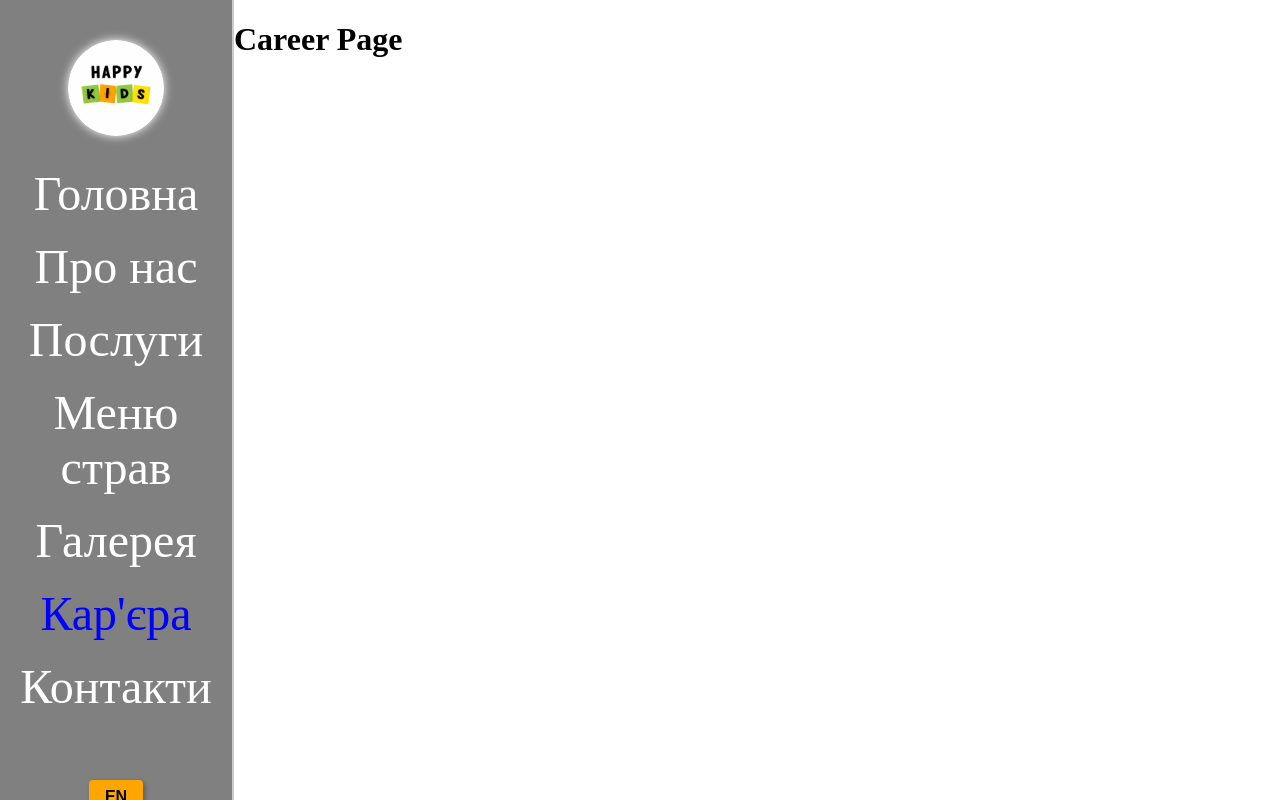
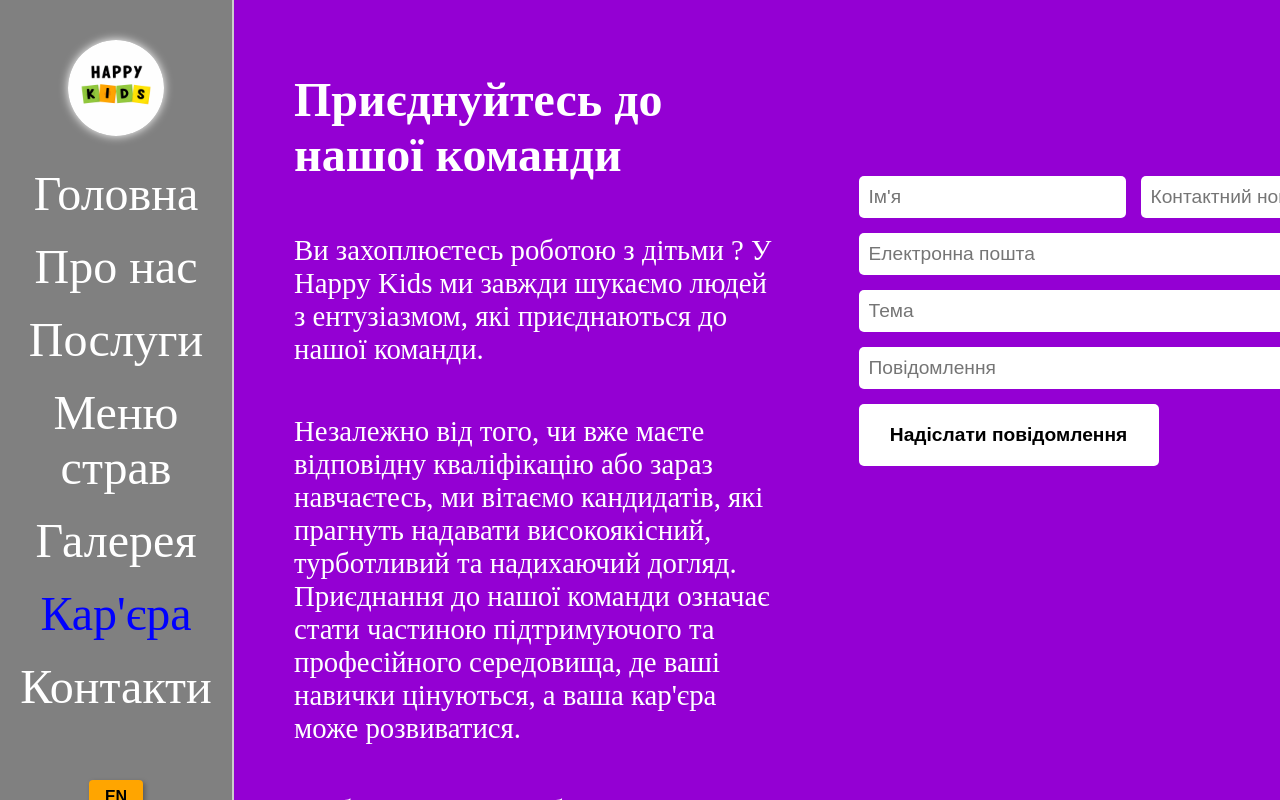
Before and after one commit to vicberger7/HappyKids, a React (Vite) app: page /career in a window 1280 px wide. Built offline with nearby package versions, Linux system fonts and the light colour scheme.

Commit message:
Minor updates

```diff
--- a/package.json
+++ b/package.json
@@ -10,6 +10,7 @@
     "preview": "vite preview"
   },
   "dependencies": {
+    "@emailjs/browser": "^4.4.1",
     "i18next-browser-languagedetector": "^8.2.1",
     "react": "^19.2.4",
     "react-dom": "^19.2.4",
--- a/src/i18/en.json
+++ b/src/i18/en.json
@@ -31,12 +31,28 @@
     "emailLine": "Email address:",
     "emailTooltip": "Click to send an email",
     "workHoursTitle": "Working Hours",
-    "workHoursLine1": "Mon-Fri: 9:00 AM - 6:00 PM",
-    "workHoursLine2": "Sat-Sun: Closed",
+    "workHoursLine": "Mon-Sun: 10:00 AM - 8:00 PM",
+
     "phone1": "Phone number 1:",
     "phone2": "Phone number 2:",
     "callButton": "📞 Call",
     "addressTitle": "Our address: Mukachevo, Voz'yednannya St. 17 \n Melisa store, 2nd floor",
     "getDirections": "📍 Get Directions"
+  },
+  "career": {
+    "title": "Join Our Team",
+    "description1": "Are you passionate about working with children ? At Happy Kids, we’re always looking for enthusiastic individuals to join our team.",
+    "description2": "Whether you already have the relevant qualifications or are currently studying, we welcome applicants who are committed to providing high-quality, nurturing, and inspiring care. Joining our team means becoming part of a supportive and professional environment where your skills are valued, and your career can grow.",
+
+    "description3": "To apply or find out more, contact us via email at happy.kids.2017.mukachevo@gmail.com.",
+    "form": {
+      "name": "Name",
+      "contactNumber": "Contact Number",
+      "optional": "Optional",
+      "email": "Email",
+      "subject": "Subject",
+      "message": "Message",
+      "sendButton": "Send Message"
+    }
   }
 }
--- a/src/i18/ua.json
+++ b/src/i18/ua.json
@@ -31,12 +31,27 @@
     "emailLine": "Адреса електронної пошти:",
     "emailTooltip": "Натисніть, щоб надіслати листа",
     "workHoursTitle": "Години роботи",
-    "workHoursLine1": "Пн-Пт: 9:00 - 18:00",
-    "workHoursLine2": "Сб-Нд: Вихідний",
+    "workHoursLine": "Пн-Нд: 10:00 - 20:00",
     "phone1": "Номер телефону 1:",
     "phone2": "Номер телефону 2:",
     "callButton": "📞 Зателефонувати",
     "addressTitle": "Наша адреса: м. Мукачево, вул. Воз'єднання 17  \n (магазин \"Меліса\" 2-й поверх)",
     "getDirections": "📍 Отримати маршрут"
+  },
+  "career": {
+    "title": "Приєднуйтесь до нашої команди",
+    "description1": "Ви захоплюєтесь роботою з дітьми ? У Happy Kids ми завжди шукаємо людей з ентузіазмом, які приєднаються до нашої команди.",
+    "description2": "Незалежно від того, чи вже маєте відповідну кваліфікацію або зараз навчаєтесь, ми вітаємо кандидатів, які прагнуть надавати високоякісний, турботливий та надихаючий догляд. Приєднання до нашої команди означає стати частиною підтримуючого та професійного середовища, де ваші навички цінуються, а ваша кар'єра може розвиватися.",
+
+    "description3": "Щоб подати заявку або дізнатися більше, зв'яжіться з нами по електронній пошті happy.kids.2017.mukachevo@gmail.com.",
+    "form": {
+      "name": "Ім'я",
+      "contactNumber": "Контактний номер",
+      "optional": "Необов'язково",
+      "email": "Електронна пошта",
+      "subject": "Тема",
+      "message": "Повідомлення",
+      "sendButton": "Надіслати повідомлення"
+    }
   }
 }
--- a/src/pages/Career.jsx
+++ b/src/pages/Career.jsx
@@ -1,4 +1,85 @@
-// src/pages/Career.jsx
+import css from "./Career.module.css";
+import { useTranslation } from "react-i18next";
+import emailjs from "@emailjs/browser";
 export default function Career() {
-  return <h1>Career Page</h1>;
+  const { t } = useTranslation();
+
+  const handleSubmit = (e) => {
+    e.preventDefault();
+
+    emailjs
+      .sendForm(
+        "service_rch43ue",
+        "template_2h9c4ka",
+        e.target,
+        "ue5mYX_k0axhNFPLX",
+      )
+      .then(() => {
+        alert("Message sent successfully!");
+      })
+      .catch((error) => {
+        console.error(error);
+        alert("Failed to send message.");
+      });
+
+    e.target.reset();
+  };
+
+  return (
+    <div className={css.careerContainer}>
+      <div className={css.textContainer}>
+        <h1>{t("career.title")}</h1>
+        <p>{t("career.description1")}</p>
+        <p>{t("career.description2")}</p>
+        <p>{t("career.description3")}</p>
+      </div>
+      <div className={css.formContainer}>
+        <form onSubmit={handleSubmit}>
+          <div className={css.namePhone}>
+            <label className={css.name}>
+              <input
+                type="text"
+                name="name"
+                placeholder={t("career.form.name")}
+                required
+              />
+            </label>
+            <label className={css.contactNumber}>
+              <input
+                type="text"
+                name="contactNumber"
+                placeholder={`${t("career.form.contactNumber")} (${t("career.form.optional")})`}
+              />
+            </label>
+          </div>
+          <label className={css.email}>
+            <input
+              type="email"
+              name="email"
+              placeholder={t("career.form.email")}
+              required
+            />
+          </label>
+          <label className={css.subject}>
+            <input
+              type="text"
+              name="subject"
+              placeholder={t("career.form.subject")}
+            />
+          </label>
+          <label className={css.message}>
+            <input
+              type="text"
+              name="message"
+              placeholder={t("career.form.message")}
+              required
+            />
+          </label>
+          <button className={css.sendButton} type="submit">
+            {t("career.form.sendButton")}
+          </button>
+        </form>
+      </div>
+    </div>
+  );
 }
--- a/src/pages/Career.module.css
+++ b/src/pages/Career.module.css
@@ -0,0 +1,98 @@
+html,
+body {
+  margin: 0;
+  padding: 0;
+  height: 100%;
+  overflow: hidden;
+}
+
+.careerContainer {
+  display: flex;
+  align-items: start;
+  width: 100%;
+  min-height: 100vh;
+  padding: 40px;
+  background-color: darkviolet;
+  gap: 40px;
+  box-sizing: border-box;
+  overflow: hidden;
+}
+
+.textContainer {
+  flex: 1;
+  color: white;
+  display: flex;
+  flex-direction: column;
+  align-items: center;
+  padding: 0 20px;
+}
+
+h1 {
+  font-size: 3rem;
+  width: 100%;
+}
+
+p {
+  font-size: 1.8rem;
+  margin-top: 20px;
+}
+
+.formContainer {
+  flex: 1;
+  padding: 20px;
+  border-radius: 5px;
+  margin-top: 12%;
+}
+.formContainer form {
+  display: flex;
+  flex-direction: column;
+  gap: 15px;
+}
+.namePhone {
+  display: flex;
+  gap: 15px;
+  width: 100%;
+}
+
+.namePhone label {
+  flex: 1;           /* both Name and Contact Number take equal space */
+  display: flex;
+  flex-direction: column;
+}
+
+label {
+  display: flex;
+  flex-direction: column;
+  font-size: 1.2rem;
+  color: white;
+}
+input {
+  padding: 10px;
+  border-radius: 5px;
+  border: none;
+  font-size: 1.2rem;
+  color: black;
+}
+textarea {
+  padding: 10px;
+  border-radius: 5px;
+  border: none;
+  font-size: 1.2rem;
+  color: black;
+}
+.sendButton {
+  padding: 20px;
+  border-radius: 5px;
+  border: none;
+  font-size: 1.2rem;
+  font-weight: bold;
+  width: 300px;
+  background-color: white;
+  color: black;
+  cursor: pointer;
+  transition: all 0.3s ease-in-out;
+}
+.sendButton:hover {
+  background-color: black;
+  color: white;
+}
--- a/src/pages/Contact.jsx
+++ b/src/pages/Contact.jsx
@@ -37,8 +37,7 @@ export default function ContactUs() {
                   {t("contact.workHoursTitle")}
                 </h3>
               </div>
-              <p className={css.workHoursLine}>{t("contact.workHoursLine1")}</p>
-              <p className={css.workHoursLine}>{t("contact.workHoursLine2")}</p>
+              <p className={css.workHoursLine}>{t("contact.workHoursLine")}</p>
             </div>
             <div className={css.phoneCard}>
               <div className={css.phoneSection}>
--- a/src/pages/Home.module.css
+++ b/src/pages/Home.module.css
@@ -1,4 +1,9 @@
-
+html, body {
+  margin: 0;
+  padding: 0;
+  height: 100%;
+  overflow: hidden;
+}
 
 .homeContainer {
   position: relative;
```
Also changed, not shown: 1 other file (tests, documents, lock files or other folders).
